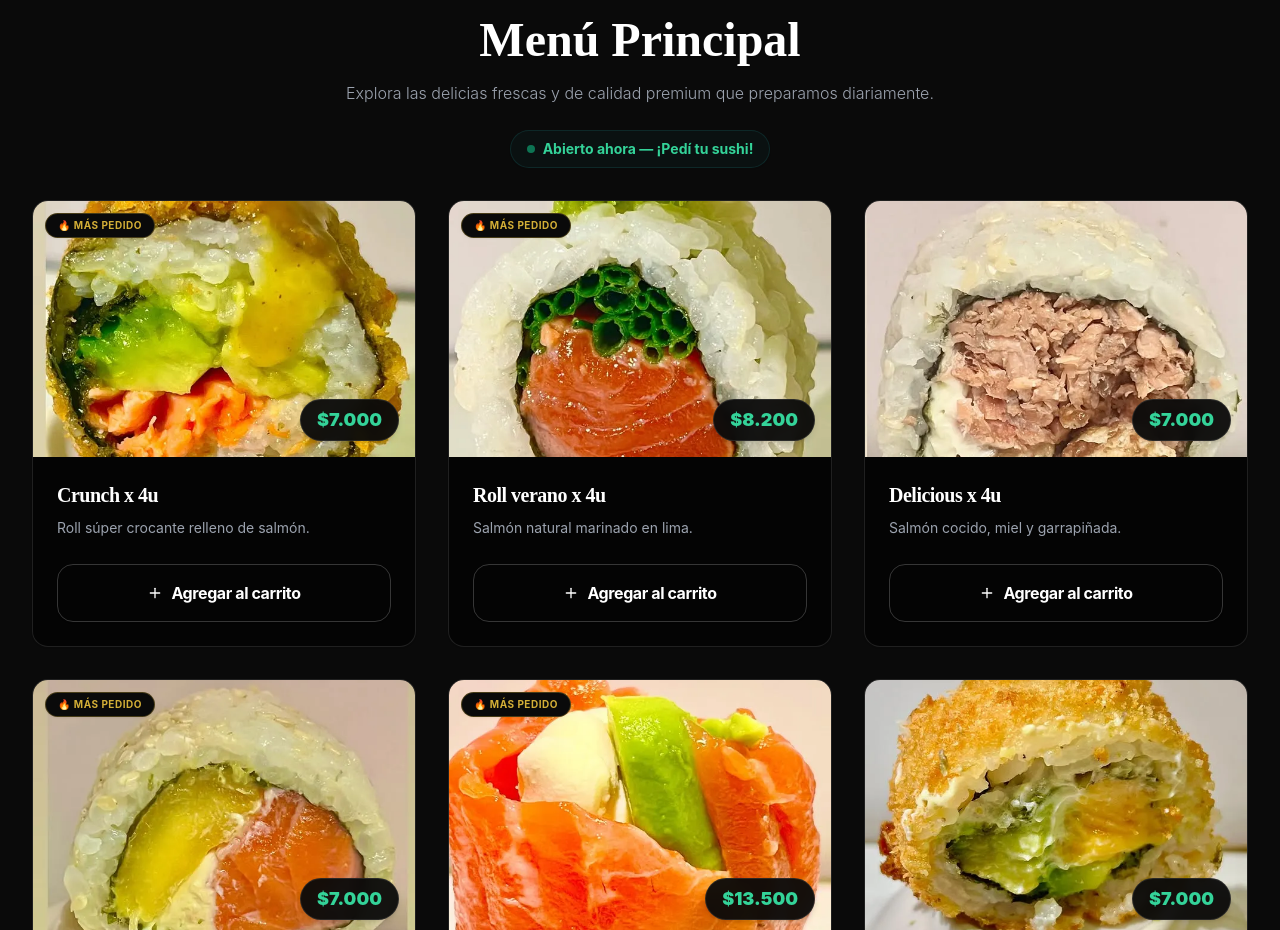
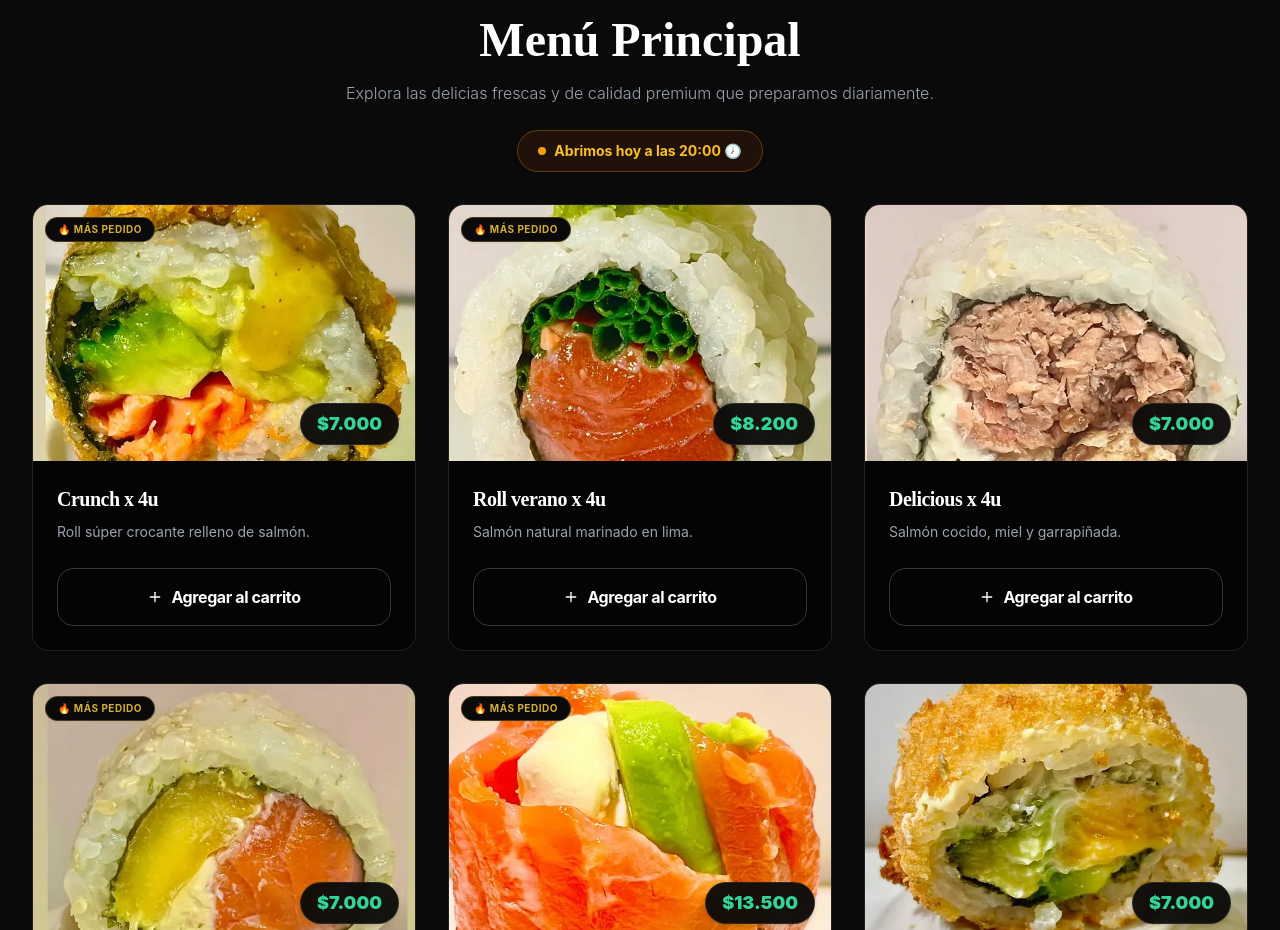
Before and after one commit to uaderis2pais/ACP-landing-page, a React (Vite) app: page / in a window 1280 px wide. Shown: the part 1646-2576 px from the top of the page. Built offline with nearby package versions, Linux system fonts and the light colour scheme.

Commit message:
fix: avisos para el lunes (dias cerrado)

```diff
--- a/src/hooks/useIsOpen.js
+++ b/src/hooks/useIsOpen.js
@@ -27,7 +27,7 @@ function checkIsOpen() {
   const day = now.getDay();
   const mins = toMinutes(now.getHours(), now.getMinutes());
 
-  const isMonday = day === 1;
+  const isMonday = day === 3;
   // Hungry hour: 20:00 (1200 min) to 21:00 (1260 min)
   const isHungryHour = mins >= 1200 && mins < 1260;
 
@@ -45,7 +45,7 @@ function checkIsOpen() {
     return { isOpen: false, isMonday, isHungryHour, message: 'Hoy estamos cerrados. Volvemos el martes 🍣' };
   }
 
-  if (mins >= todaySlot.opens && mins < Math.min(todaySlot.closes, 1440)) {
+  if (!isMonday && mins >= todaySlot.opens && mins < Math.min(todaySlot.closes, 1440)) {
     return { isOpen: true, isMonday, isHungryHour, message: null };
   }
 
--- a/src/pages/Menu.jsx
+++ b/src/pages/Menu.jsx
@@ -36,12 +36,14 @@ function TagBadge({ tag }) {
 function OpenStatusBar() {
   const { isOpen, isMonday, message } = useIsOpen();
 
+  if (isOpen && !isMonday) {
     return (
       <div className="flex items-center gap-2 justify-center mb-8 py-2 px-4 rounded-full text-sm font-bold w-fit mx-auto border bg-[#155E5D]/10 border-[#155E5D]/30 text-emerald-400 shadow-sm">
         <span className="w-2 h-2 rounded-full bg-emerald-500 animate-pulse" />
         Abierto ahora — ¡Pedí tu sushi!
       </div>
     );
+  }
 
   // Closed state — show the correct next open time prominently
   const displayMessage = isMonday
```
